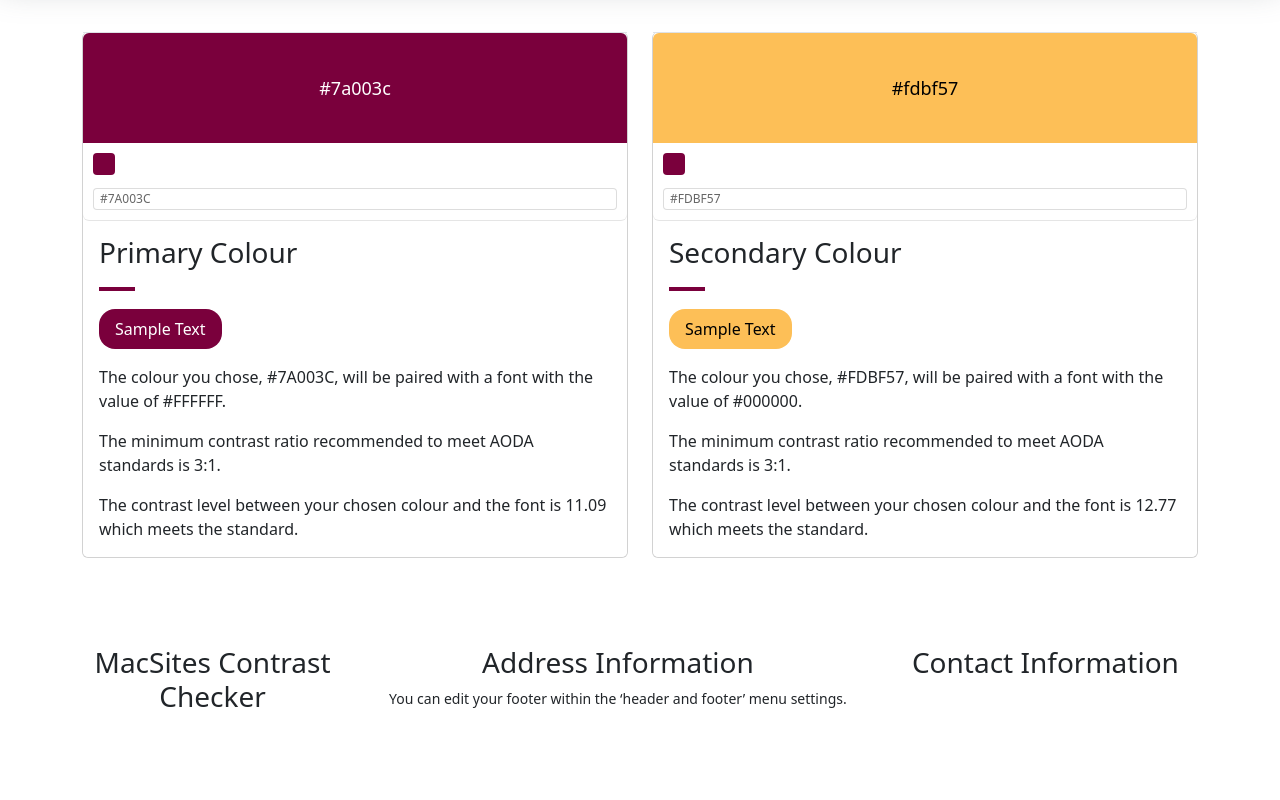
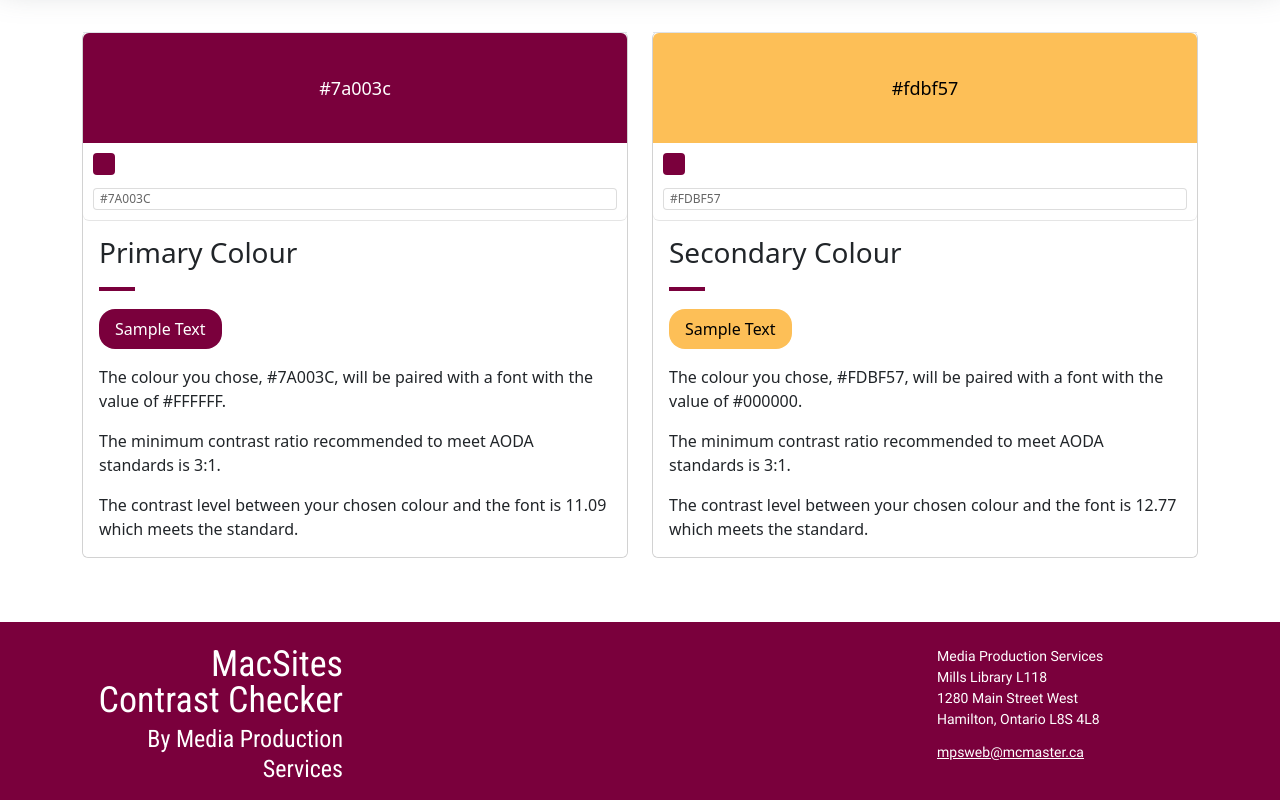
Before and after one commit to klukreativ/macsites-contrast, a Next.js app: page / in a window 1280 px wide. Shown: the part 249-1049 px from the top of the page. Before the commit the page ends 979 px from the top, so only its background shows below. Built offline with nearby package versions, Linux system fonts and the light colour scheme.

Commit message:
modified content and added addl styling

```diff
--- a/components/footer.js
+++ b/components/footer.js
@@ -1,21 +1,22 @@
-export default function Footer({ title = "MacSites Contrast Checker" }) {
+export default function Footer({ title, subtitle }) {
     return (
-        <footer id="site-footer" className="grey pt-4 pb-2">
+        <footer id="site-footer" className="grey pt-4 pb-2" style={{backgroundColor: "#7a003c"}}>
             <div className="container">
                 <div className="row row-eq-height">
-                    <div className="col-xl-3 col-lg-12 text-center ">
-                        <div className="col-12">
-                            <h3>{title}</h3>
-                        </div>
+                    <div className="col-xl-3 col-lg-12 text-center text-xl-end">
+                        <h2 id="site-name" className="mr-xl-3 d-flex flex-column">
+                            <a href="/" className="tier2 order-2">{subtitle}</a>
+                            <a href="/" className="tier1 order-1">{title}</a>
+                        </h2>
                     </div>
                     <div className="col-xl-9 col-lg-12 text-center text-xl-right">
                         <div className="row row-eq-height">
-                            <div className="col-md-4 col-lg-auto flex-fill text-center text-xl-left mx-auto mb-2 mb-xl-0">
-                                <h3>Address Information</h3>
-                                <p>You can edit your footer within the ‘header and footer’ menu settings.</p>
+                            <div className="col-md-4 flex-fill text-center text-xl-start mx-auto mb-2 mb-xl-0">
                             </div>
-                            <div className="col-md-4 colg-lg-auto flex-fill text-center text-xl-left mx-auto mb-2 mb-xl-0">
-                                <h3>Contact Information</h3>
+                            <div className="col-md-4 flex-fill text-center text-xl-start mx-auto mb-2 mb-xl-0">
+                            </div>
+                            <div className="col-md-4 flex-fill text-center text-xl-start mx-auto mb-2 mb-xl-0 footer-text">
+                                <p>Media Production Services<br />Mills Library L118<br />1280 Main Street West<br />Hamilton, Ontario L8S 4L8</p><p><a href='mailto:mpsweb@mcmaster.ca'>mpsweb@mcmaster.ca</a></p>
                             </div>
                         </div>
                     </div>
```
